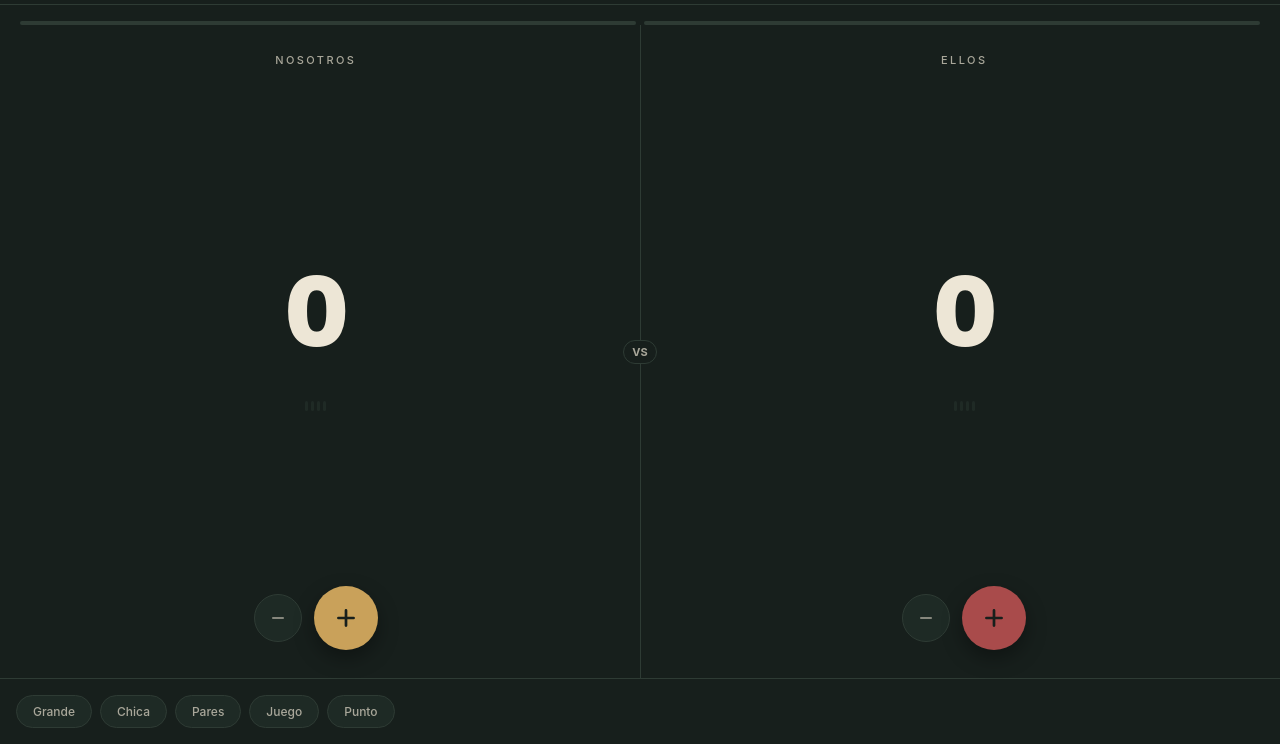
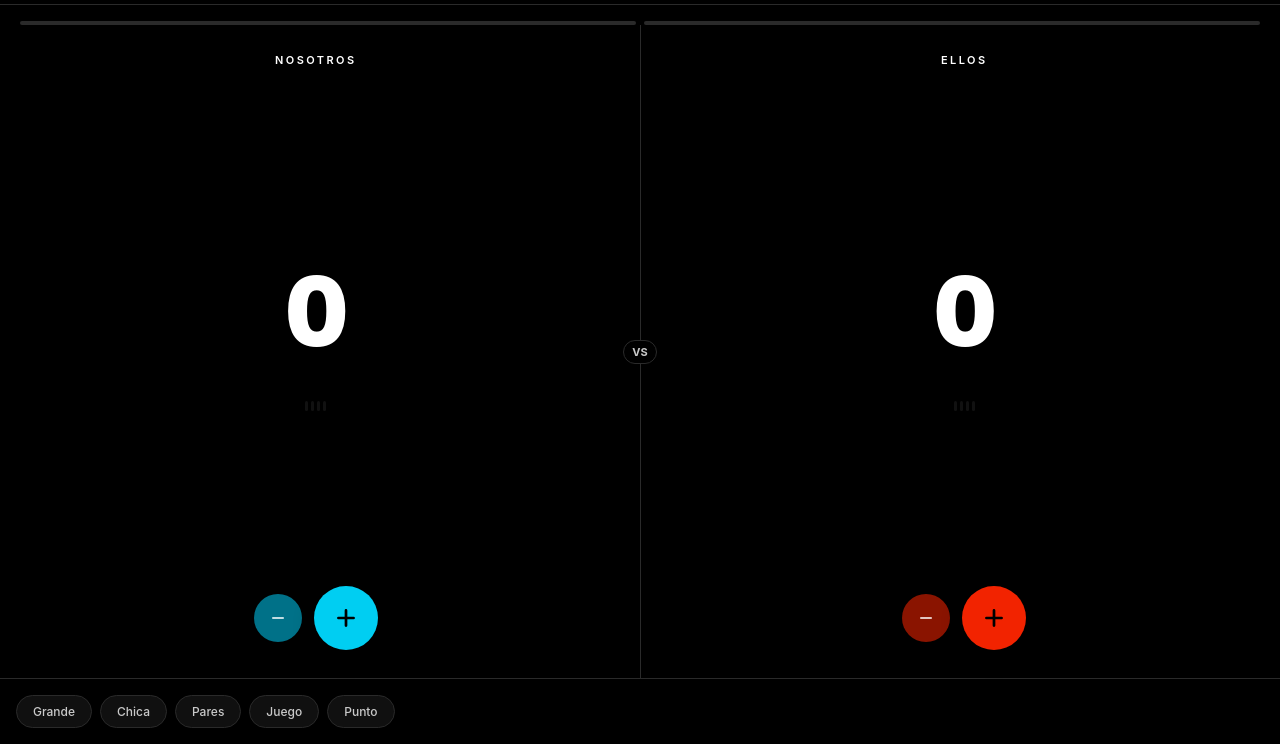
Before and after one commit to davidsnhz/Mus, a plain HTML site: page index.html in a window 1280 px wide. Shown: the part 56-800 px from the top of the page. Drawn offline with Linux system fonts and the light colour scheme.

Commit message:
Nueva paleta: fondo negro, texto blanco y equipos cian/rojo
- Fondo negro total (#000000) y todo el texto/numeros en blanco (#FFFFFF).
- Nosotros: sumar #00CEF2 / restar #007188; Ellos: sumar #F22300 / restar #8A1400.
- Selector de meta 30/40 activo en gris medio (#767676).
- Logo (simbolo de rayas + MUS) en blanco sobre fondo negro; theme/background a negro.
- Sube la cache del service worker a v3 para propagar la actualizacion.

Co-Authored-By: Claude Opus 4.8 <noreply@anthropic.com>

```diff
--- a/app.js
+++ b/app.js
@@ -21,10 +21,12 @@
   };
 
   var COLORS = {
-    bg: "#171F1C",
-    gold: "#C9A15A",
-    wine: "#A94B4B",
-    creamDim: "#A9A79A"
+    bg: "#000000",
+    gold: "#00CEF2",      // Nosotros · sumar (cian)
+    goldDark: "#007188",  // Nosotros · restar (cian oscuro)
+    wine: "#F22300",      // Ellos · sumar (rojo)
+    wineDark: "#8A1400",  // Ellos · restar (rojo oscuro)
+    creamDim: "#C9C9C9"
   };
 
   // ---------- Estado ----------
@@ -239,7 +241,7 @@
           rayasHTML(cfg.score, cfg.color) +
         "</div>" +
         '<div class="controls">' +
-          '<button class="btn-sub" data-action="sub" data-team="' + cfg.team + '" aria-label="Restar" style="color:var(--cream-dim)">' + ICONS.minus + "</button>" +
+          '<button class="btn-sub" data-action="sub" data-team="' + cfg.team + '" aria-label="Restar" style="background:' + cfg.colorDark + ';color:#fff">' + ICONS.minus + "</button>" +
           '<button class="btn-add" data-action="add" data-team="' + cfg.team + '" aria-label="Sumar" style="background:' + cfg.color + ';color:' + COLORS.bg + '">' + ICONS.plus + "</button>" +
         "</div>" +
       "</div>";
@@ -344,9 +346,9 @@
       "</div>" +
 
       '<div class="board">' +
-        teamHTML({ team: "nosotros", name: state.nombreN, score: state.nosotros, amarracos: state.amarracosN, color: COLORS.gold }) +
+        teamHTML({ team: "nosotros", name: state.nombreN, score: state.nosotros, amarracos: state.amarracosN, color: COLORS.gold, colorDark: COLORS.goldDark }) +
         '<div class="divider"><div class="rule"></div><span class="vs">VS</span></div>' +
-        teamHTML({ team: "ellos", name: state.nombreE, score: state.ellos, amarracos: state.amarracosE, color: COLORS.wine }) +
+        teamHTML({ team: "ellos", name: state.nombreE, score: state.ellos, amarracos: state.amarracosE, color: COLORS.wine, colorDark: COLORS.wineDark }) +
       "</div>" +
 
       pendientesHTML() +
--- a/index.html
+++ b/index.html
@@ -10,7 +10,7 @@
   <link rel="stylesheet" href="./styles.css" />
 
   <!-- PWA / móvil -->
-  <meta name="theme-color" content="#171F1C" />
+  <meta name="theme-color" content="#000000" />
   <meta name="mobile-web-app-capable" content="yes" />
   <meta name="apple-mobile-web-app-capable" content="yes" />
   <meta name="apple-mobile-web-app-status-bar-style" content="black-translucent" />
--- a/service-worker.js
+++ b/service-worker.js
@@ -3,7 +3,7 @@
  * Sube el número de versión al cambiar archivos para forzar actualización.
  */
 
-var CACHE = "mus-contador-v2";
+var CACHE = "mus-contador-v3";
 
 var ASSETS = [
   "./",
--- a/styles.css
+++ b/styles.css
@@ -1,13 +1,16 @@
 /* Mus · Contador — estilos (sin dependencias, todo local para funcionar offline) */
 
 :root {
-  --bg: #171F1C;
-  --bg-soft: #1E2A25;
-  --line: #2E3B34;
-  --cream: #EDE6D6;
-  --cream-dim: #A9A79A;
-  --gold: #C9A15A;
-  --wine: #A94B4B;
+  --bg: #000000;          /* fondo: negro total */
+  --bg-soft: #101010;     /* tarjetas y superficies (casi negro) */
+  --line: #2A2A2A;        /* separadores / bordes */
+  --cream: #FFFFFF;       /* texto principal: blanco */
+  --cream-dim: #C9C9C9;   /* texto secundario: gris muy claro (legible) */
+  --gold: #00CEF2;        /* equipo "Nosotros" (cian) */
+  --gold-dark: #007188;   /* "Nosotros" restar (cian oscuro) */
+  --wine: #F22300;        /* equipo "Ellos" (rojo) */
+  --wine-dark: #8A1400;   /* "Ellos" restar (rojo oscuro) */
+  --meta-active: #767676; /* selector 30/40 activo (gris medio) */
 
   /* Fuentes del sistema (sin CDN, para que funcione sin wifi) */
   --font-ui: -apple-system, BlinkMacSystemFont, "Segoe UI", Roboto, Helvetica, Arial, sans-serif;
@@ -116,8 +119,8 @@ button {
   transition: color 0.15s, background 0.15s;
 }
 .meta-opt.active {
-  background: var(--gold);
-  color: var(--bg);
+  background: var(--meta-active);
+  color: #fff;
 }
 
 /* ---------- Barra de progreso ---------- */
@@ -159,8 +162,8 @@ button {
   font-size: 11px;
   letter-spacing: 0.22em;
   text-transform: uppercase;
-  font-weight: 500;
-  color: var(--cream-dim);
+  font-weight: 600;
+  color: var(--cream);
 }
 .team .name.editable {
   cursor: pointer;
@@ -184,7 +187,7 @@ button {
   font-weight: 600;
   color: var(--cream);
   background: var(--bg-soft);
-  border: 1px solid var(--gold);
+  border: 1px solid #666;
   border-radius: 8px;
   padding: 5px 8px;
   outline: none;
@@ -228,8 +231,8 @@ button {
   display: flex;
   align-items: center;
   justify-content: center;
-  background: var(--bg-soft);
-  border: 1px solid var(--line);
+  border: none;
+  /* el color de fondo (versión oscura del equipo) lo pone el JS en línea */
   transition: transform 0.08s;
 }
 .btn-add {
```
Also changed, not shown: icons/icon-192.png, icons/icon-512.png, icons/icon-maskable-512.png, manifest.webmanifest.
